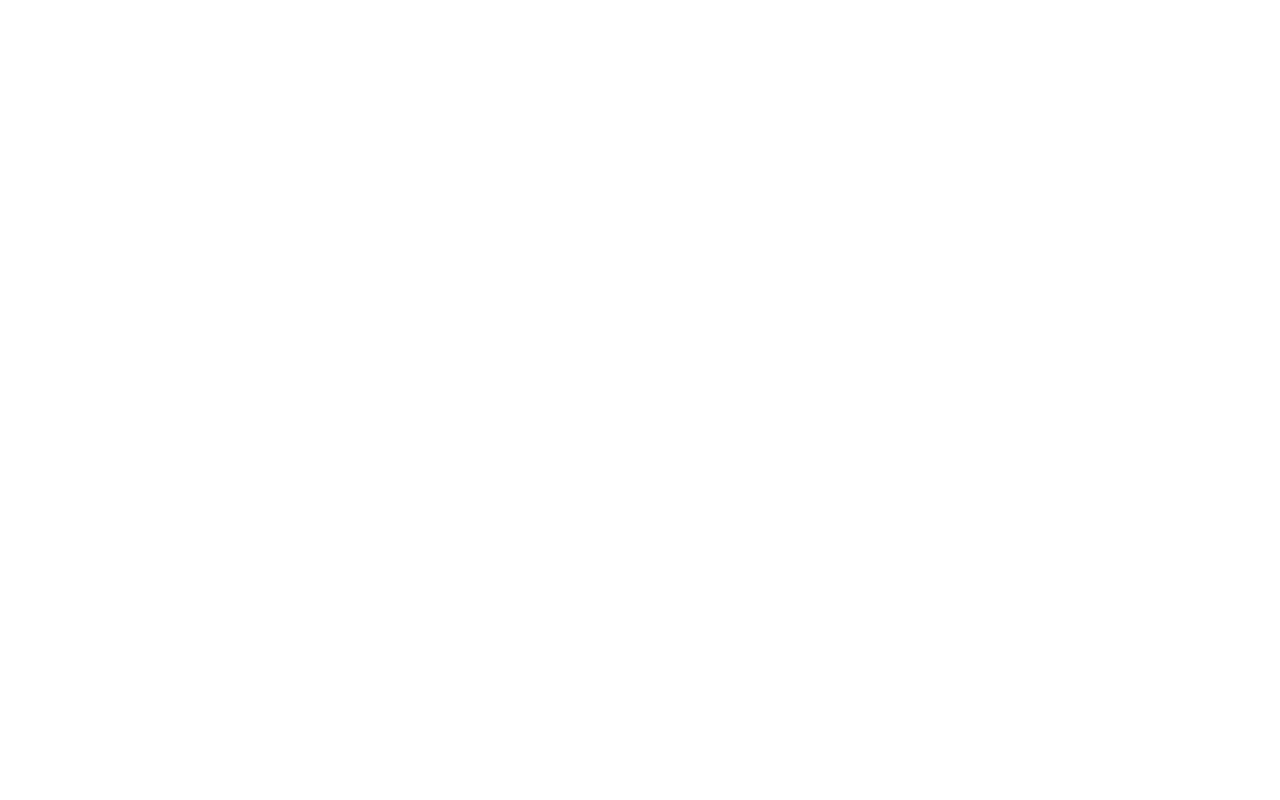
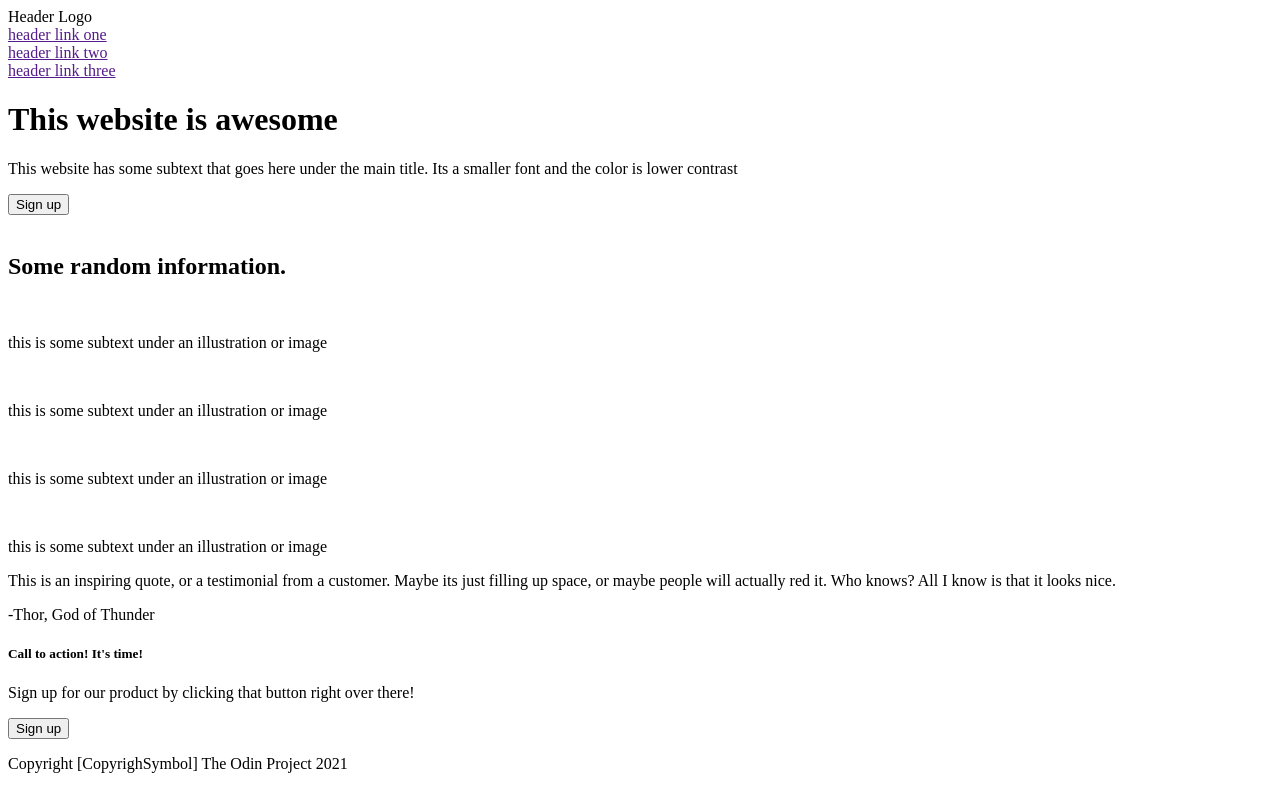
Before and after one commit to gustavords/odin_landing_page, a plain HTML site: page index.html in a window 1280 px wide. Drawn offline with Linux system fonts and the light colour scheme.

Commit message:
Structure index.html

```diff
--- a/index.html
+++ b/index.html
@@ -1,12 +1,72 @@
 <!DOCTYPE html>
 <html lang="en">
-<head>
-    <meta charset="UTF-8">
-    <meta http-equiv="X-UA-Compatible" content="IE=edge">
-    <meta name="viewport" content="width=device-width, initial-scale=1.0">
+  <head>
+    <meta charset="UTF-8" />
+    <meta http-equiv="X-UA-Compatible" content="IE=edge" />
+    <meta name="viewport" content="width=device-width, initial-scale=1.0" />
     <title>Landing Page</title>
-</head>
-<body>
+  </head>
+  <body>
+    <header>
+      <div>Header Logo</div>
+      <div><a href="">header link one</a></div>
+      <div><a href="">header link two</a></div>
+      <div><a href="">header link three</a></div>
+    </header>
 
-</body>
+    <div class="top">
+      <div class="top_left">
+        <h1>This website is awesome</h1>
+        <p>
+          This website has some subtext that goes here under the main title. Its
+          a smaller font and the color is lower contrast
+        </p>
+        <button>Sign up</button>
+      </div>
+      <img src="" />
+    </div>
+
+    <div class="middle">
+      <h2>Some random information.</h2>
+      <div class="card_container">
+        <div class="card">
+          <img src="" />
+          <p>this is some subtext under an illustration or image</p>
+        </div>
+        <div class="card">
+          <img src="" />
+          <p>this is some subtext under an illustration or image</p>
+        </div>
+        <div class="card">
+          <img src="" />
+          <p>this is some subtext under an illustration or image</p>
+        </div>
+        <div class="card">
+          <img src="" />
+          <p>this is some subtext under an illustration or image</p>
+        </div>
+      </div>
+    </div>
+
+    <div class="middle_2">
+      <p>
+        This is an inspiring quote, or a testimonial from a customer. Maybe its
+        just filling up space, or maybe people will actually red it. Who knows?
+        All I know is that it looks nice.
+      </p>
+      <p>-Thor, God of Thunder</p>
+    </div>
+
+    <div class="bottom">
+      <div class="sign_up_card">
+        <h5>Call to action! It's time!</h5>
+        <p>Sign up for our product by clicking that button right over there!</p>
+        <button>Sign up</button>
+      </div>
+    </div>
+
+    <footer>
+        <p>Copyright [CopyrighSymbol] The Odin Project 2021</p>
+    </footer>
+  </body>
 </html>
```
